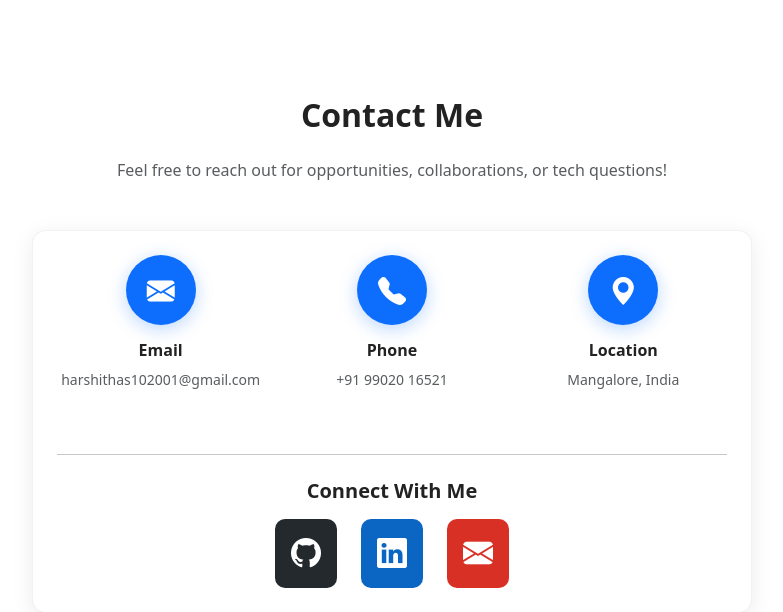
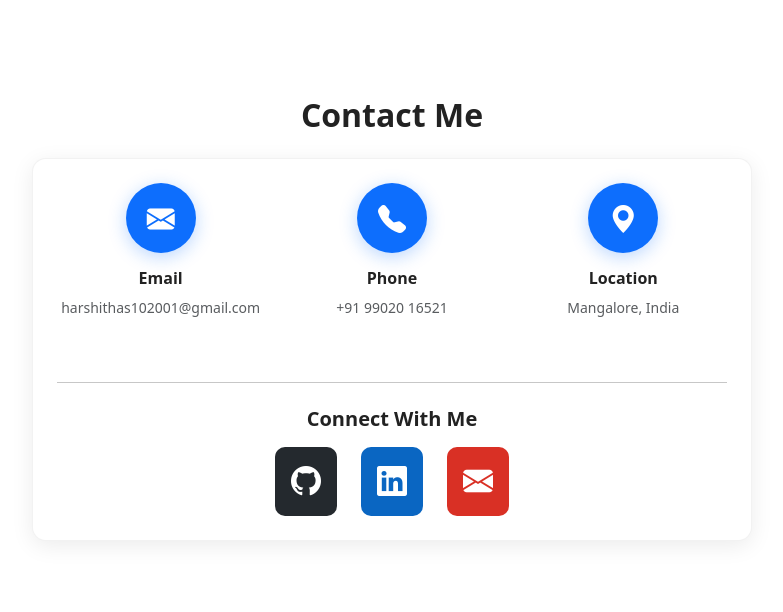
Before and after one commit to HarshithaShenava/portfolio, a Flask app: page /contact in a window 1280 px wide. Shown: the part 56-668 px from the top of the page, without its empty margins (248-1031 px from the left). Run offline with Flask 3, Linux system fonts and the light colour scheme.

Commit message:
Update contact.html

```diff
--- a/templates/contact.html
+++ b/templates/contact.html
@@ -3,9 +3,9 @@
 
 <div class="container py-5 fade-up">
     <h2 class="fw-bold text-center mb-4">Contact Me</h2>
-    <p class="text-center text-muted mb-5">
+    <!-- <p class="text-center text-muted mb-5">
         Feel free to reach out for opportunities, collaborations, or tech questions!
-    </p>
+    </p> -->
 
     <div class="row justify-content-center">
         <div class="col-md-8">
```
